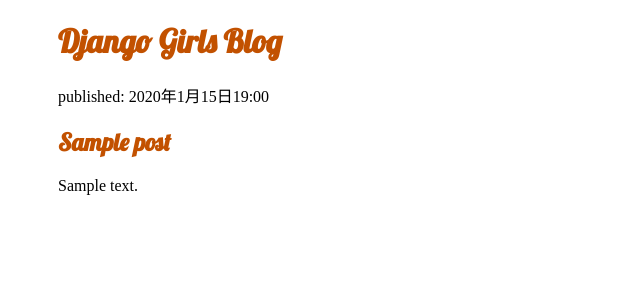
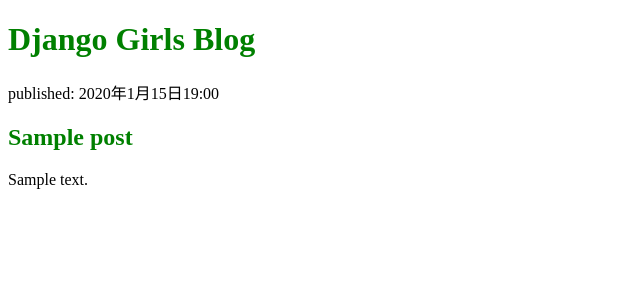
Before and after one commit to u2service/my-first-blog, a Django app: page / in a window 1280 px wide. Shown: the top 300 px of the page, without its empty margins (0-640 px from the left). Run offline with Django 5.2, Linux system fonts and the light colour scheme; tables that the repository leaves empty hold one stand-in row (values such as "Sample post").

Commit message:
cssの場所を変更

```diff
--- a/blog/static/css/blog.css
+++ b/blog/static/css/blog.css
@@ -1,4 +1,4 @@
 h1 a, h2 a {
-    color:#C25100;
+    color: green;
     text-decoration: none;
 }
--- a/blog/templates/blog/post_list.html
+++ b/blog/templates/blog/post_list.html
@@ -4,7 +4,8 @@
         <title>Django Girls blog</title>
         {% load static %}
             <!-- <link rel="stylesheet" href="https://cdn.jsdelivr.net/npm/bootstrap@5.3.3/dist/css/bootstrap.min.css" integrity="sha384-QWTKZyjpPEjISv5WaRU9OFeRpok6YctnYmDr5pNlyT2bRjXh0JMhjY6hW+ALEwIH" crossorigin="anonymous"> -->
-            <link rel="stylesheet" href="{% static 'blog/css/blog.css' %}">
+            <link rel="stylesheet" href="{% static 'css/blog.css' %}">
+            <!-- <link rel="stylesheet" href="{% static 'blog/css/blog.css' %}"> -->
 
             <link rel="stylesheet" href="https://fonts.googleapis.com/css?family=Lobster&subset=latin,latin-ext">
     </head>
```
